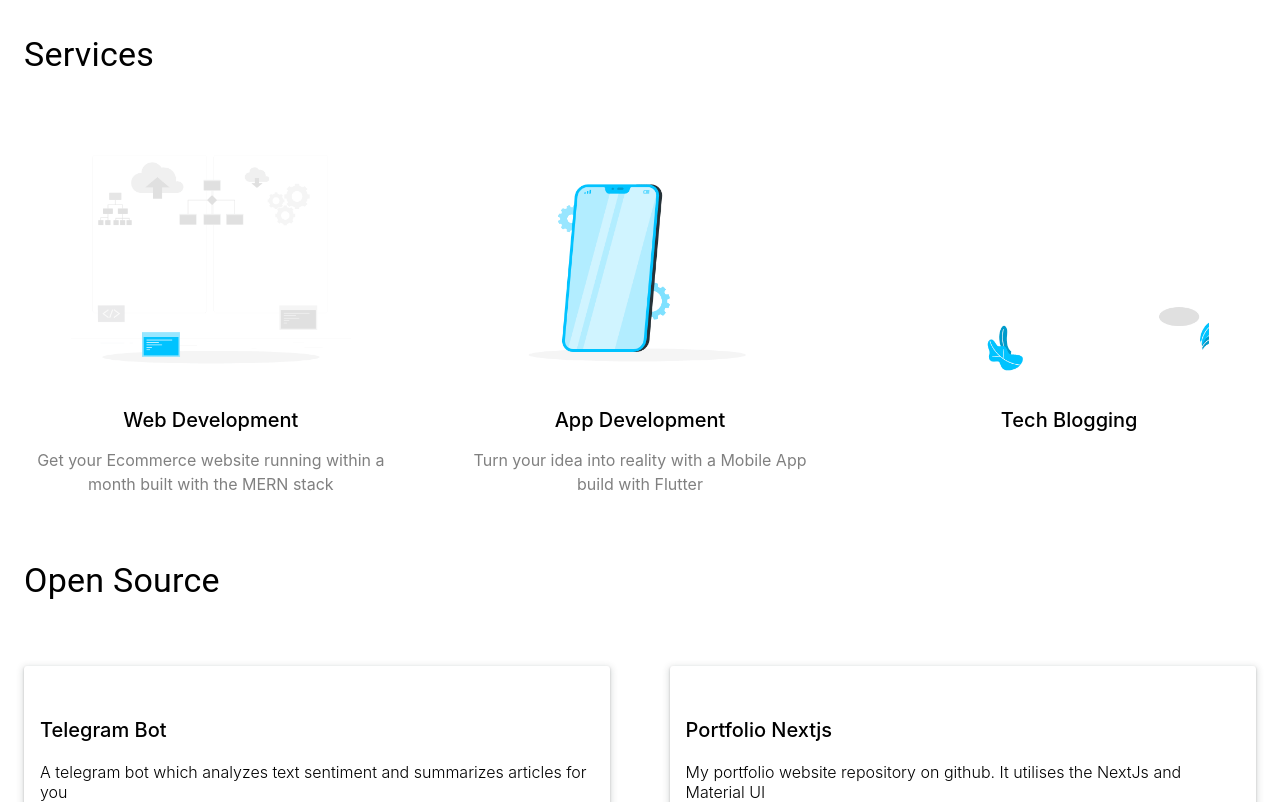
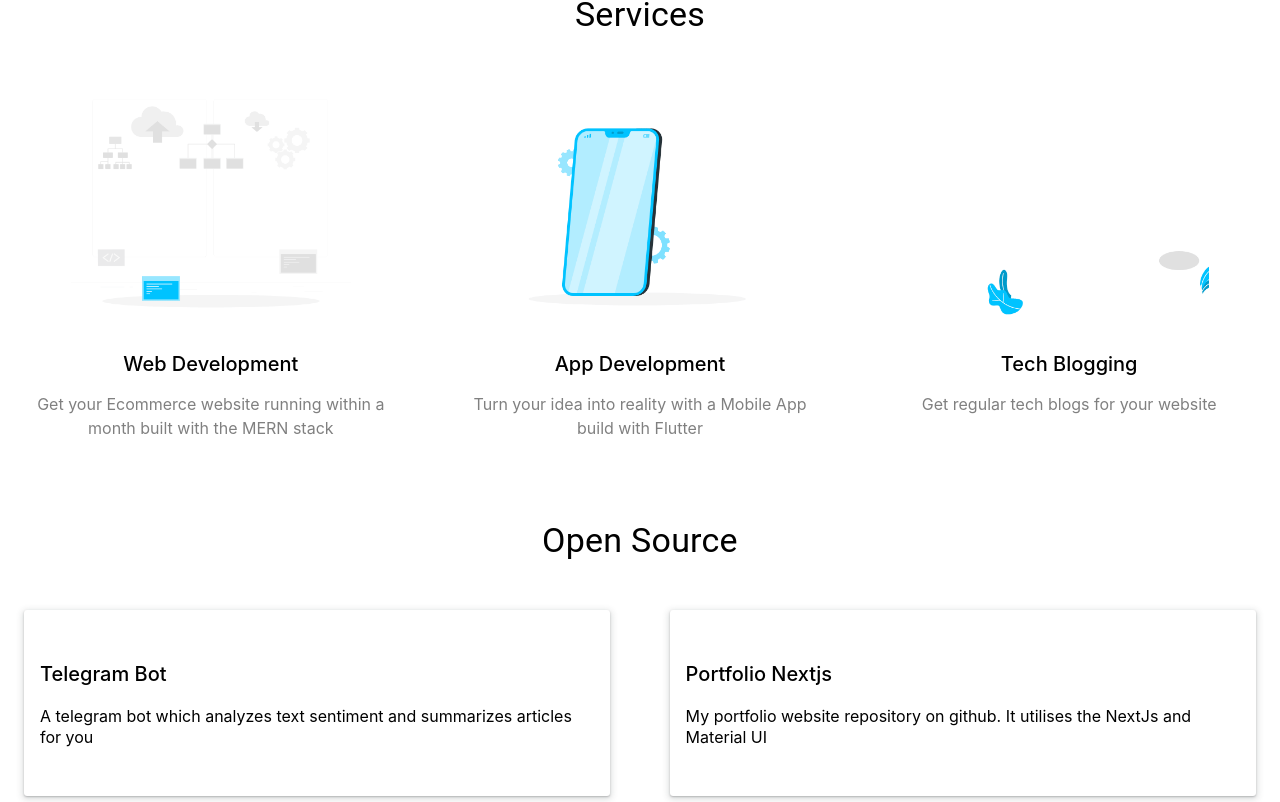
Before and after one commit to vineetk242000/portfolio-nextjs, a Next.js app: page / in a window 1280 px wide. Shown: the part 2818-3620 px from the top of the page. Built offline with nearby package versions, Linux system fonts and the light colour scheme.

Commit message:
updated styles

```diff
--- a/pages/about.js
+++ b/pages/about.js
@@ -27,7 +27,7 @@ const About = () => {
                     <div className={styles.parent_container}>
                         <div className={styles.left_container}>
                             <h1 className={styles.title}>About Me</h1>
-                            <p className={styles.text}>{user.about}</p>
+                            <div dangerouslySetInnerHTML={{__html: `${user.about}`}} className={styles.text} />
                             <p className={styles.text} style={{ lineHeight: "1" }}>For any queries get in touch with me at:</p>
                             <div className={styles.email_container}>
                                 <EmailRounded style={{ marginRight: "10px" }} />
--- a/src/components/Projects.js
+++ b/src/components/Projects.js
@@ -20,7 +20,7 @@ const Projects = () => {
                         <img src={project.image} alt="Insta" className={styles.card_image} />
                     </div>
                     <div className={styles.card_description_container}>
-                        <div style={{height:"100px"}}>
+                        <div style={{height:"80px"}}>
                         <p className={styles.card_description}>{project.description}</p>
                         </div>
 
--- a/src/components/Repositories.js
+++ b/src/components/Repositories.js
@@ -8,7 +8,7 @@ const Repositories = () => {
     const router = useRouter()
     return (
         <Container maxWidth="lg">
-            <Typography variant="h4">Open Source</Typography>
+            <Typography variant="h4" align="center">Open Source</Typography>
             <div className={styles.parent_container}>
             {repositories.map((repository,i)=>(
                 <div className={styles.cards} key={i} onClick={()=>router.push(repository.link)}>
--- a/src/components/Services.js
+++ b/src/components/Services.js
@@ -6,7 +6,7 @@ const Services = () => {
     return (
         <div>
             <Container maxWidth="lg">
-                <Typography variant="h4">Services</Typography>
+                <Typography variant="h4" align="center">Services</Typography>
                 <div className={styles.parent_container}>
                     <div className={styles.child_container}>
                         <img src='img/website_creator1.gif' className={styles.image} />
@@ -21,7 +21,7 @@ const Services = () => {
                     <div className={styles.child_container} >
                         <img src='img/blog_post.gif' className={styles.image} />
                         <p className={styles.title}>Tech Blogging</p>
-                        <p className={styles.description}></p>
+                        <p className={styles.description}>Get regular tech blogs for your website</p>
                     </div>
                 </div>
 
--- a/src/data/open_source.js
+++ b/src/data/open_source.js
@@ -22,10 +22,11 @@ export const repositories =[
     {
         title:'Flash Chat backend',
         content:'Backend repository for the Flash chat web app. It uses the Socket.io for realtime chats',
-        linl:'https://github.com/vineetk242000/Flash-Chat-backend'
+        link:'https://github.com/vineetk242000/Flash-Chat-backend'
     },
     {
         title:'Chat App',
-        content:'A cross platform chatting app for the users and uses Firebase for the realtime chats'
+        content:'A cross platform chatting app for the users and uses Firebase for the realtime chats',
+        link:""
     }
 ]
--- a/src/data/projects.js
+++ b/src/data/projects.js
@@ -13,7 +13,7 @@ export const projects = [
         key:4,
         title:'Movies Cite',
         image:'img/movies_cite.png',
-        description:'Movies Cite is a cross platform app offering a beautiful ui across devices. Users can get a detailed info about upcoming  movies and tv series.',
+        description:'Movies Cite is a cross platform app offering a beautiful ui across devices. Get detailed info about upcoming  movies and shows.',
         github_link:'https://github.com/vineetk242000/movies-app-flutter',
         project_link:'',
         tech_stack:['Flutter', 'Rest API']
--- a/src/data/user.js
+++ b/src/data/user.js
@@ -5,7 +5,7 @@ export const user = {
     resume:"resume/resume.pdf",
     about:
     `Hey! It's Vineet here.  I am currently in the 3rd year of my Undergrad course at Bengal College of Engineering and Technology, Durgapur. <br />This love and hate kind of relationship with product development started back in 2019  when I was trying to figure out what I'm good at.
-    In a short period, I learned a great deal about development and life in general. 20+ Personal Projects later, I got an opportunity to work as a MERN Stack developer in one of the startups where I built an eCommerce website from scratch. This opportunity leveled up my skills as I explored more technical stuff about product development that would not have been possible otherwise.<br />
+    In a short period, I learned a great deal about development and life in general. 20+ Personal Projects later, I got an opportunity to work as a MERN Stack developer in one of the startups where I built an eCommerce website from scratch. <br />
     Apart from these, I am really interested in the tech space. Nothing excites me more than the new tech innovations and gadgets. You can also find me writing Tech Blogs in my spare time. <br />
     And Yeah! Feel free to contact me for any Business or Project related queries. Maybe, I have the solution that you are looking for.`,
     image:'img/me.jpeg',
--- a/styles/About.module.css
+++ b/styles/About.module.css
@@ -10,7 +10,6 @@
 .left_container {
     width:100%;
     padding:1rem;
-    font-weight: 400;
 }
 
 
@@ -23,7 +22,6 @@
 .text{
     font-size: 1rem;
     line-height: 1.6;
-    font-weight: 450;
 }
 
 .email_container{
--- a/styles/Projects.module.css
+++ b/styles/Projects.module.css
@@ -54,8 +54,8 @@
     justify-content: space-between;
     align-items: center;
     flex-flow: row nowrap;
-    border-bottom: 1px solid #00C3FF;
-    border-top: 1px solid #00C3FF;
+    border-bottom: 2px solid #00C3FF;
+    border-top: 2px solid #00C3FF;
     padding:0 0.5rem;
 }
 
--- a/styles/Repositories.module.css
+++ b/styles/Repositories.module.css
@@ -7,7 +7,7 @@
 
 .cards{
     width: 90%;
-    margin:1rem 0;
+    margin-bottom: 2rem;
     padding:1rem;
     border-radius: 3px;
     box-shadow: rgba(60, 64, 67, 0.3) 0px 1px 2px 0px, rgba(60, 64, 67, 0.15) 0px 2px 6px 2px;
@@ -19,7 +19,7 @@
 }
 
 .card_content{
-    font-weight: 300;
+    line-height: 1.2;
 }
 
 @media (min-width: 960px) {
@@ -35,4 +35,7 @@
     .card_title{
         font-size: 1.25rem;
     }
+    .card_content{
+        line-height: 1.3;
+    }
 }
--- a/styles/Services.module.css
+++ b/styles/Services.module.css
@@ -6,7 +6,7 @@
 
 .child_container{
     width:90%;
-    margin:1rem 0;
+    margin-bottom: 2rem;
     text-align: center;
 }
 
```
